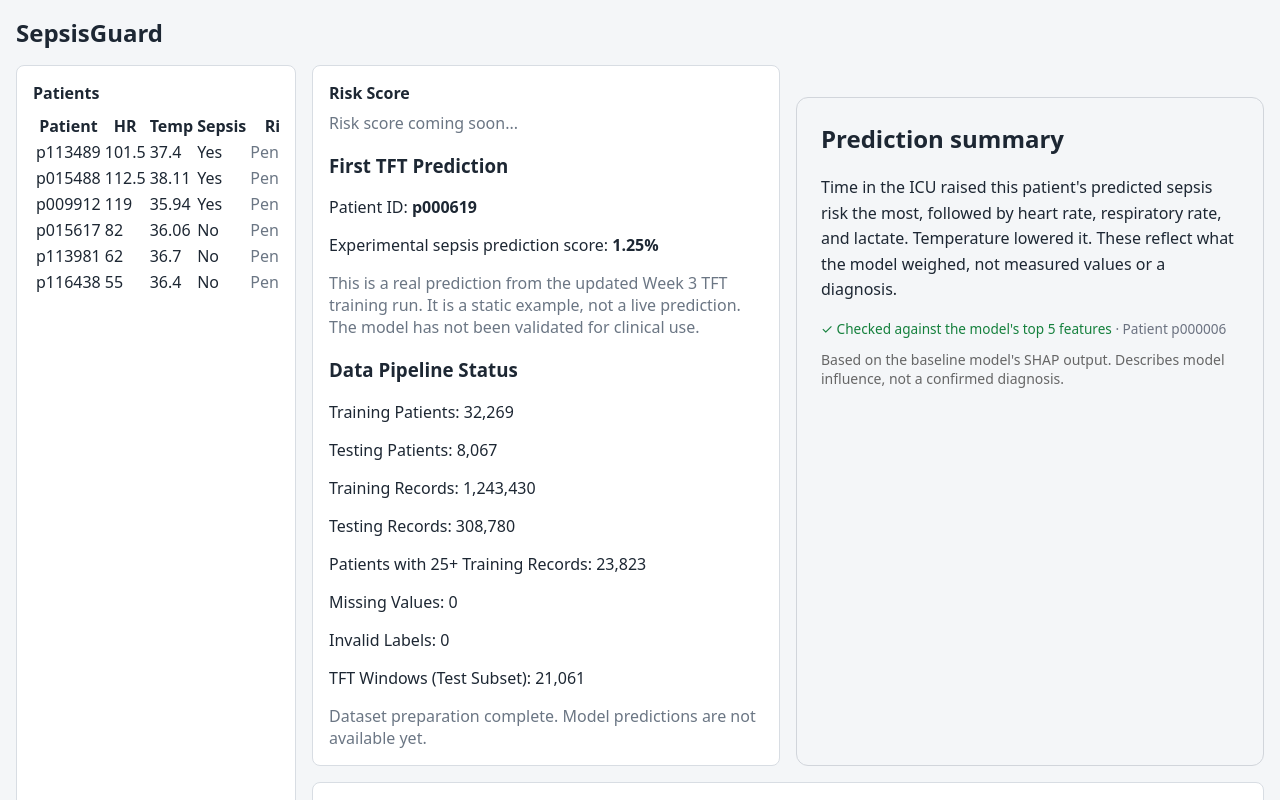
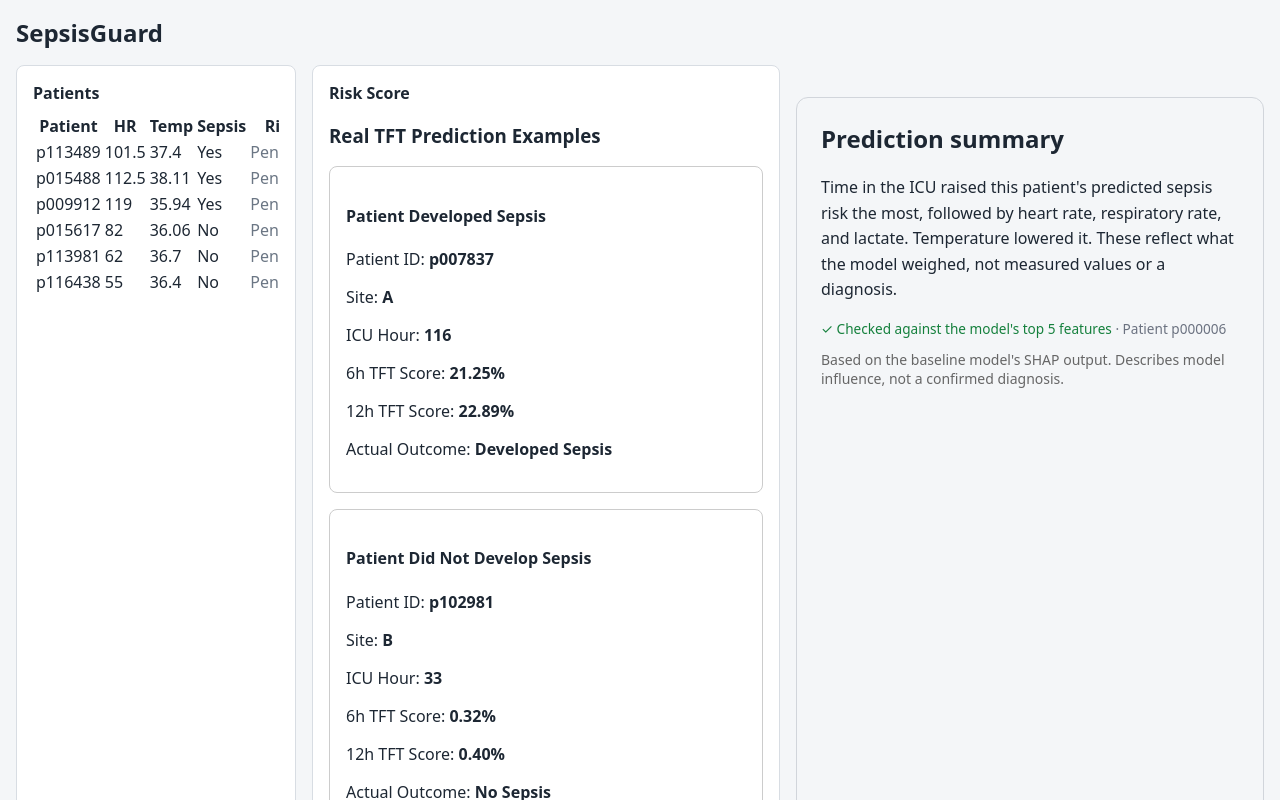
Before and after one commit to aisutd/sepsisguard, a React app in the folder frontend/: page / in a window 1280 px wide. Shown: the top 800 px of the page. Built offline with nearby package versions, Linux system fonts and the light colour scheme; the HTML template or start-up script is replaced by a standard one.

Commit message:
Add 12h TFT scoring and real patient dashboard examples

```diff
--- a/frontend/src/components/RiskScore.jsx
+++ b/frontend/src/components/RiskScore.jsx
@@ -1,19 +1,42 @@
+
 
 import { useEffect, useState } from "react";
+
+// Real patient examples from the Week 4 TFT test predictions.
+// These match data/sample/predictions_sample.json.
+const examples = [
+    {
+        site: "A",
+        patient_id: "p007837",
+        ICULOS: 116,
+        developed_sepsis: true,
+        risk_score_6h: 0.2125,
+        risk_score_12h: 0.228915,
+    },
+    {
+        site: "B",
+        patient_id: "p102981",
+        ICULOS: 33,
+        developed_sepsis: false,
+        risk_score_6h: 0.003162,
+        risk_score_12h: 0.004014,
+    },
+];
 
 function RiskScore() {
     const [stats, setStats] = useState(null);
     const [error, setError] = useState(false);
 
+    // Load the existing data pipeline statistics.
     useEffect(() => {
         fetch(`${import.meta.env.BASE_URL}pipeline-status.json`)
-            .then(response => {
+            .then((response) => {
                 if (!response.ok) {
                     throw new Error("Could not load pipeline status");
                 }
                 return response.json();
             })
-            .then(data => setStats(data))
+            .then((data) => setStats(data))
             .catch(() => setError(true));
     }, []);
 
@@ -21,24 +44,76 @@ function RiskScore() {
         <section className="panel">
             <h2>Risk Score</h2>
 
-            <p className="placeholder">
-                Risk score coming soon...
-            </p>
+            <h3>Real TFT Prediction Examples</h3>
 
-            <h3>First TFT Prediction</h3>
+            <div
+                style={{
+                    display: "grid",
+                    gridTemplateColumns:
+                        "repeat(auto-fit, minmax(230px, 1fr))",
+                    gap: "1rem",
+                }}
+            >
+                {examples.map((patient) => (
+                    <div
+                        key={`${patient.site}-${patient.patient_id}`}
+                        style={{
+                            border: "1px solid #ccc",
+                            borderRadius: "8px",
+                            padding: "1rem",
+                        }}
+                    >
+                        <h4>
+                            {patient.developed_sepsis
+                                ? "Patient Developed Sepsis"
+                                : "Patient Did Not Develop Sepsis"}
+                        </h4>
 
-            <p>
-                Patient ID: <strong>p000619</strong>
-            </p>
+                        <p>
+                            Patient ID:{" "}
+                            <strong>{patient.patient_id}</strong>
+                        </p>
 
-            <p>
-                Experimental sepsis prediction score: <strong>1.25%</strong>
-            </p>
+                        <p>
+                            Site: <strong>{patient.site}</strong>
+                        </p>
+
+                        <p>
+                            ICU Hour:{" "}
+                            <strong>{patient.ICULOS}</strong>
+                        </p>
+
+                        <p>
+                            6h TFT Score:{" "}
+                            <strong>
+                                {(patient.risk_score_6h * 100).toFixed(2)}%
+                            </strong>
+                        </p>
+
+                        <p>
+                            12h TFT Score:{" "}
+                            <strong>
+                                {(patient.risk_score_12h * 100).toFixed(2)}%
+                            </strong>
+                        </p>
+
+                        <p>
+                            Actual Outcome:{" "}
+                            <strong>
+                                {patient.developed_sepsis
+                                    ? "Developed Sepsis"
+                                    : "No Sepsis"}
+                            </strong>
+                        </p>
+                    </div>
+                ))}
+            </div>
 
             <p className="placeholder">
-                This is a real prediction from the updated Week 3 TFT training run.
-                It is a static example, not a live prediction.
-                The model has not been validated for clinical use.
+                These are real predictions from the Week 4 TFT
+                models, not live patient monitoring. The scores
+                are experimental and have not been validated
+                for clinical use.
             </p>
 
             <h3>Data Pipeline Status</h3>
@@ -49,17 +124,39 @@ function RiskScore() {
                 <p>Loading pipeline statistics...</p>
             ) : (
                 <div>
-                    <p>Training Patients: {stats.train.patients.toLocaleString()}</p>
-                    <p>Testing Patients: {stats.test.patients.toLocaleString()}</p>
-                    <p>Training Records: {stats.train.records.toLocaleString()}</p>
-                    <p>Testing Records: {stats.test.records.toLocaleString()}</p>
-                    <p>Patients with 25+ Training Records: {stats.train.patients_25_plus.toLocaleString()}</p>
-                    <p>Missing Values: {stats.train.missing_values + stats.test.missing_values}</p>
-                    <p>Invalid Labels: {stats.train.invalid_labels + stats.test.invalid_labels}</p>
-                    <p>TFT Windows (Test Subset): {stats.subset.windows.toLocaleString()}</p>
-
-                    <p className="placeholder">
-                        Dataset preparation complete. Model predictions are not available yet.
+                    <p>
+                        Training Patients:{" "}
+                        {stats.train.patients.toLocaleString()}
+                    </p>
+                    <p>
+                        Testing Patients:{" "}
+                        {stats.test.patients.toLocaleString()}
+                    </p>
+                    <p>
+                        Training Records:{" "}
+                        {stats.train.records.toLocaleString()}
+                    </p>
+                    <p>
+                        Testing Records:{" "}
+                        {stats.test.records.toLocaleString()}
+                    </p>
+                    <p>
+                        Patients with 25+ Training Records:{" "}
+                        {stats.train.patients_25_plus.toLocaleString()}
+                    </p>
+                    <p>
+                        Missing Values:{" "}
+                        {stats.train.missing_values +
+                            stats.test.missing_values}
+                    </p>
+                    <p>
+                        Invalid Labels:{" "}
+                        {stats.train.invalid_labels +
+                            stats.test.invalid_labels}
+                    </p>
+                    <p>
+                        TFT Windows (Test Subset):{" "}
+                        {stats.subset.windows.toLocaleString()}
                     </p>
                 </div>
             )}
@@ -67,4 +164,5 @@ function RiskScore() {
     );
 }
 
+export { RiskScore };
 export default RiskScore;
```
Also changed, not shown: 2 other files (tests, documents, lock files or other folders).
